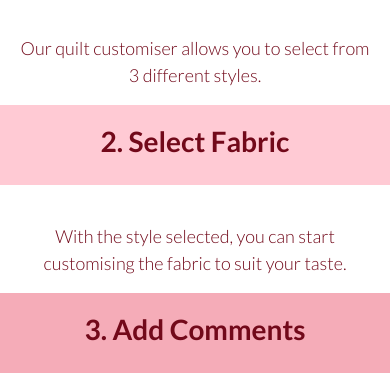
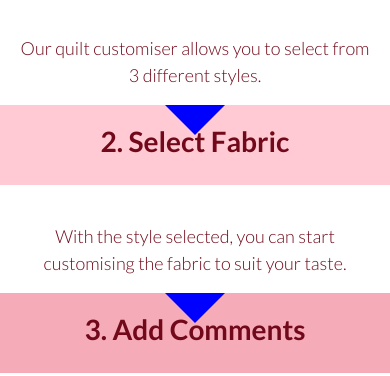
Before and after one commit to ildikotuck/ildikotuck.github.io, a plain HTML site: page index.html in a window 390 px wide. Shown: the part 724-1100 px from the top of the page. Drawn offline with nearby package versions, Linux system fonts and the light colour scheme; a web font is replaced by a local one.

Commit message:
Update styles.css

```diff
--- a/css/styles.css
+++ b/css/styles.css
@@ -283,9 +283,7 @@ h1, h2 {
 
     .how-to-order .step-header:after {
 
-        border: 0;
-
-        /* transform: rotate(90deg);
+        transform: rotate(90deg);
         left: 100%;
         top: 50%;
         content: " ";
@@ -296,7 +294,7 @@ h1, h2 {
         border: solid transparent;
         border-color: rgba(136,183,213,0);
         border-width: 30px;
-        margin-left: -30px; */
+        margin-left: -30px;
 
 
 }
@@ -314,13 +312,13 @@ h1, h2 {
     .how-to-order .step-header:after {
 
         border: 0;
-        /* top: 100%; */
-        /* left: 50%;
+        top: 100%;
+        left: 50%;
         margin-left: -30px;
         margin-top: 0;
         border: transparent solid;
         border-width: 30px;
-        border-left-color: blue; */
+        border-left-color: blue;
         /* border-left-color: rgba(136,183,213,0); */
     }
 
```
